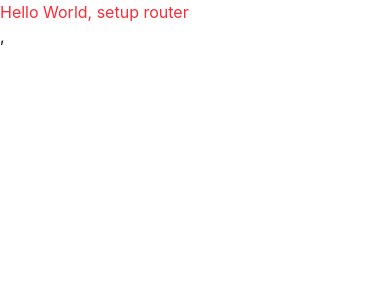
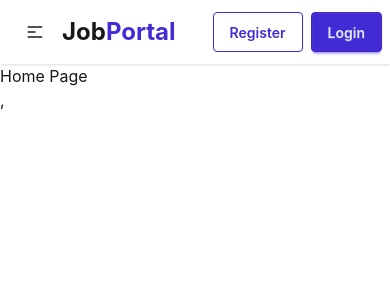
Before and after one commit to mohammademon393/jobPortal-client, a React (Vite) app: page / in a window 390 px wide. Shown: the top 300 px of the page. Built offline with nearby package versions, Linux system fonts and the light colour scheme.

Commit message:
Setup main layout and design a navbar

```diff
--- /dev/null
+++ b/src/layouts/MainLayout.jsx
@@ -0,0 +1,19 @@
+import React from 'react';
+import { Outlet } from 'react-router';
+import Navbar from '../shared/Navbar';
+
+const MainLayout = () => {
+    return (
+        <div className = "max-w-7xl mx-auto">
+            {/* Header */}
+            <Navbar></Navbar>
+            {/* Main Content */}
+            <Outlet></Outlet>
+
+            {/* Footer */}
+
+        </div>
+    );
+};
+
+export default MainLayout;
--- /dev/null
+++ b/src/pages/Home/Home.jsx
@@ -0,0 +1,11 @@
+import React from 'react';
+
+const Home = () => {
+    return (
+        <div>
+            Home Page
+        </div>
+    );
+};
+
+export default Home;
--- a/src/router/router.jsx
+++ b/src/router/router.jsx
@@ -1,10 +1,37 @@
 import { createBrowserRouter } from "react-router";
+import MainLayout from "../layouts/MainLayout";
+import Home from "../pages/Home/Home";
 
 
 const router = createBrowserRouter([
   {
     path: "/",
-    element: <div className="text-red-500">Hello World, setup router</div>,
+    element: <MainLayout></MainLayout>,
+    children: [
+        {
+            index: true,
+            Component: Home,
+        },
+        {
+            path: "/about",
+            Component: () => <div>About Page</div>,
+        },
+        {
+            path: "/contact",
+            Component: () => <div>Contact Page</div>,
+        },
+
+        // auth releted routes
+        {
+            path: "/login",
+            Component: () => <div>Login Page</div>,
+        },
+        {
+            path: "/register",
+            Component: () => <div>Register Page</div>,
+        }
+
+    ]
   },
 ]);
 
--- /dev/null
+++ b/src/shared/Navbar.jsx
@@ -0,0 +1,63 @@
+import React from 'react';
+import { Link } from 'react-router';
+
+const Navbar = () => {
+
+    const Links = (
+      <>
+        <li>
+            <Link to="/">Home</Link>
+        </li>
+        <li>
+            <Link to="/about">About</Link>
+        </li>
+        <li>
+            <Link to="/contact">Contact</Link>
+        </li>
+      </>
+    );
+
+    return (
+      <div className="navbar bg-base-100 shadow-sm">
+        <div className="navbar-start">
+          <div className="dropdown">
+            <div tabIndex={0} role="button" className="btn btn-ghost lg:hidden">
+              <svg
+                xmlns="http://www.w3.org/2000/svg"
+                className="h-5 w-5"
+                fill="none"
+                viewBox="0 0 24 24"
+                stroke="currentColor"
+              >
+                {" "}
+                <path
+                  strokeLinecap="round"
+                  strokeLinejoin="round"
+                  strokeWidth="2"
+                  d="M4 6h16M4 12h8m-8 6h16"
+                />{" "}
+              </svg>
+            </div>
+            <ul
+              tabIndex="-1"
+              className="menu menu-sm dropdown-content bg-base-100 rounded-box z-1 mt-3 w-52 p-2 shadow"
+            >
+                {Links}
+            </ul>
+          </div>
+          <Link to="/" className="text-2xl cursor-pointer font-bold">Job<span className="text-primary ">Portal</span></Link>
+        </div>
+        <div className="navbar-center hidden lg:flex">
+          <ul className="menu menu-horizontal px-1">
+            {Links}
+          </ul>
+        </div>
+        <div className="navbar-end">
+            <Link to="/register" className="btn btn-outline btn-primary">Register</Link>
+            <Link to="/login" className="btn btn-primary ml-2">Login</Link>
+        </div>
+      </div>
+    );
+};
+
+export default Navbar;
```
